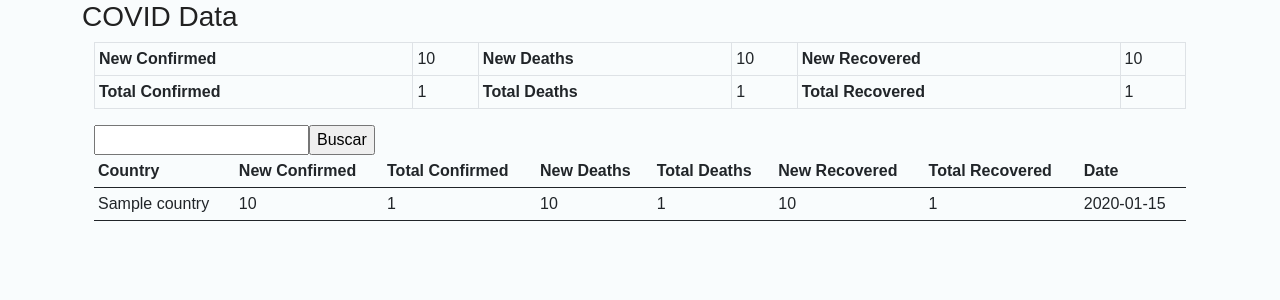
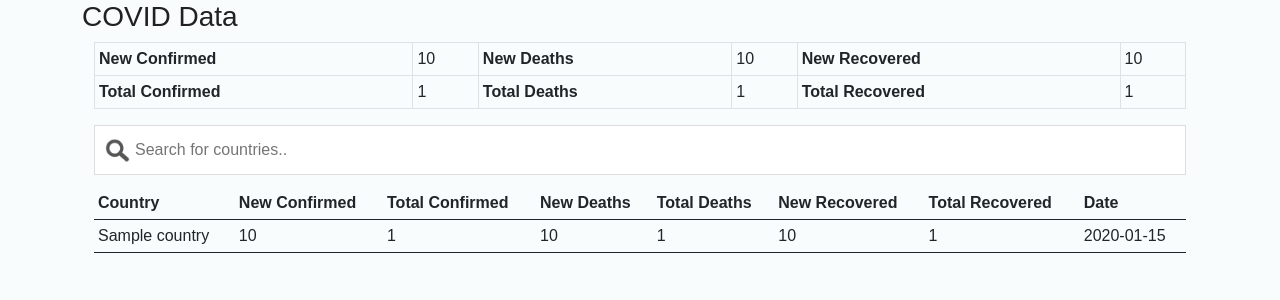
Before and after one commit to ignaciomedinar/covid19api, a Django app: page /table/ in a window 1280 px wide. Shown: the part 66-366 px from the top of the page. Run offline with Django 3.2, Linux system fonts and the light colour scheme; tables that the repository leaves empty hold one stand-in row (values such as "Sample post"); a database or web service that is not in the repository returns one stand-in record (values such as "Sample title"); data that the repository does not hold is empty.

Commit message:
search funcional

```diff
--- a/getapiinfo/static/getapiinfo/css/home.css
+++ b/getapiinfo/static/getapiinfo/css/home.css
@@ -27,3 +27,15 @@ nav img {
     width:300px;
     height:400px;
 }
+
+#search {
+    background-image: url('/static/getapiinfo/images/searchicon.png'); /* Add a search icon to input */
+    background-size: 25px 25px;
+    background-position: 10px 12px; /* Position the search icon */
+    background-repeat: no-repeat; /* Do not repeat the icon image */
+    width: 100%; /* Full-width */
+    font-size: 16px; /* Increase font-size */
+    padding: 12px 20px 12px 40px; /* Add some padding */
+    border: 1px solid #ddd; /* Add a grey border */
+    margin-bottom: 12px; /* Add some space below the input */
+  }
--- a/getapiinfo/static/getapiinfo/js/app.js
+++ b/getapiinfo/static/getapiinfo/js/app.js
@@ -67,4 +67,4 @@ function loadChart(){
     request.send(); // send the request
 
 }
-loadChart();
+// loadChart();
--- /dev/null
+++ b/getapiinfo/static/getapiinfo/js/search.js
@@ -0,0 +1,21 @@
+function search() {
+    // Declare variables
+    var input, filter, table, tr, td, i, txtValue;
+    input = document.getElementById("search");
+    filter = input.value.toUpperCase();
+    table = document.getElementById("table");
+    tr = table.getElementsByTagName("tr");
+
+    // Loop through all table rows, and hide those who don't match the search query
+    for (i = 0; i < tr.length; i++) {
+      td = tr[i].getElementsByTagName("td")[0];
+      if (td) {
+        txtValue = td.textContent || td.innerText;
+        if (txtValue.toUpperCase().indexOf(filter) > -1) {
+          tr[i].style.display = "";
+        } else {
+          tr[i].style.display = "none";
+        }
+      }
+    }
+  }
--- a/getapiinfo/templates/base.html
+++ b/getapiinfo/templates/base.html
@@ -9,7 +9,9 @@
     <meta name="viewport" content="width=device-width, initial-scale=1.0">
     <link rel="stylesheet" href="https://stackpath.bootstrapcdn.com/font-awesome/4.7.0/css/font-awesome.min.css" integrity="sha384-wvfXpqpZZVQGK6TAh5PVlGOfQNHSoD2xbE+QkPxCAFlNEevoEH3Sl0sibVcOQVnN" crossorigin="anonymous">
     <link href="https://cdn.jsdelivr.net/npm/bootstrap@5.0.0-beta1/dist/css/bootstrap.min.css" rel="stylesheet" integrity="sha384-giJF6kkoqNQ00vy+HMDP7azOuL0xtbfIcaT9wjKHr8RbDVddVHyTfAAsrekwKmP1" crossorigin="anonymous">
+    {% block style %}
     <link rel="stylesheet" href="/static/getapiinfo/css/home.css">
+    {% endblock style %}
     <title>COVID-19</title>
     <script src="https://cdn.jsdelivr.net/npm/chart.js@2.9.3/dist/Chart.min.js"></script>
 </head>
--- a/getapiinfo/templates/getapiinfo/home.html
+++ b/getapiinfo/templates/getapiinfo/home.html
@@ -1,5 +1,9 @@
 {% extends 'base.html' %}
 {% load humanize %}
+
+{% block style %}
+    <link rel="stylesheet" href="/static/getapiinfo/css/home.css">
+{% endblock style %}
 
 {% block contenido %}
 
@@ -30,15 +34,11 @@
     </table>
     </div>
     <div class="container">
+
+    <input type="text" id="search" onkeyup="search();" placeholder="Search for countries..">
     <table id='table' class='sortable table table-sm'>
-        {% comment %} <form method="{% url "search" %}"> {% endcomment %}
-        <form method="GET">
-            {% csrf_token %}
-            <input type="text">
-            <input type="submit" value="Buscar">
-            {{ myFilter }}
-        </form>
-        <tr>
+
+        <tr class="header">
             <th scope="col">Country</th>
             <th scope="col">New Confirmed</th>
             <th scope="col">Total Confirmed</th>
@@ -66,6 +66,10 @@
     </table>
     </div>
     {% endblock contenido %}
+    {% block js %}
+    {% load static %}
+    <script src="{% static '/getapiinfo/js/search.js' %}"></script>
+    {% endblock js %}
     <script src="https://cdn.jsdelivr.net/npm/bootstrap@5.0.0-beta1/dist/js/bootstrap.bundle.min.js" integrity="sha384-ygbV9kiqUc6oa4msXn9868pTtWMgiQaeYH7/t7LECLbyPA2x65Kgf80OJFdroafW" crossorigin="anonymous"></script>
 </div>
 </body>
```
Also changed, not shown: getapiinfo/static/getapiinfo/images/searchicon.png (added).
